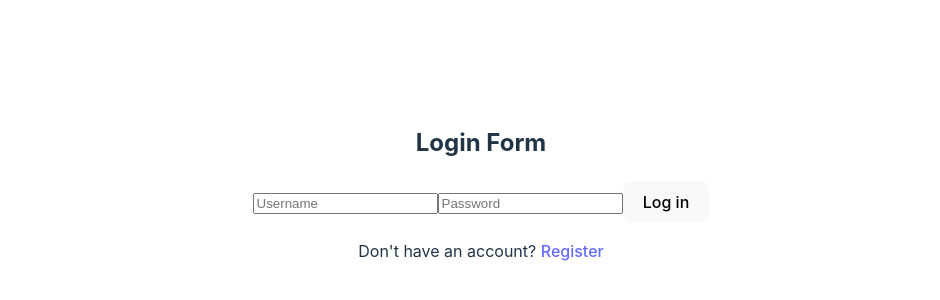
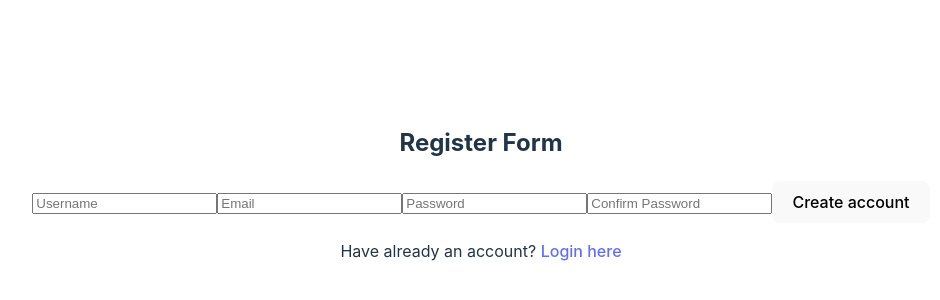
Before and after one commit to vero-code/xbot-ai, a React (Vite) app in the folder frontend/: page /register in a window 1280 px wide. Before the commit this address led to /login. Shown: the part 208-508 px from the top of the page, without its empty margins (159-1099 px from the left). Built offline with nearby package versions, Linux system fonts and the light colour scheme; no server answers.

Commit message:
Register form

```diff
--- a/frontend/src/App.tsx
+++ b/frontend/src/App.tsx
@@ -4,6 +4,7 @@ import {AuthProvider} from "./contexts/AuthContext.tsx";
 import LoginLayout from "./layouts/auth/LoginLayout.tsx";
 import ProtectedRoute from "./routes/ProtectedRoute.tsx";
 import HomeLayout from "./layouts/HomeLayout.tsx";
+import RegisterLayout from "./layouts/auth/RegisterLayout.tsx";
 
 function App() {
 
@@ -12,6 +13,7 @@ function App() {
         <AuthProvider>
             <Routes>
                 <Route path="/login" element={<LoginLayout />} />
+                <Route path="/register" element={<RegisterLayout />} />
 
                 <Route element={<ProtectedRoute />}>
                     <Route path="/" element={<HomeLayout />} />
@@ -22,4 +24,4 @@ function App() {
   )
 }
 
-export default App
+export default App;
--- a/frontend/src/contexts/AuthContext.tsx
+++ b/frontend/src/contexts/AuthContext.tsx
@@ -14,8 +14,7 @@ export const AuthProvider: React.FC<{ children: React.ReactNode }> = ({ children
     const navigate = useNavigate();
 
     useEffect(() => {
-        if (!token && window.location.pathname !== "/login") {
-            console.warn("🔒 User is not authenticated, redirecting to login...");
+        if (!token && window.location.pathname !== "/login" && window.location.pathname !== "/register") {
             navigate("/login");
         }
     }, [token, navigate]);
--- /dev/null
+++ b/frontend/src/layouts/auth/RegisterLayout.tsx
@@ -0,0 +1,13 @@
+import React from "react";
+import AuthLayout from "./AuthLayout.tsx";
+import RegisterPage from "../../pages/auth/RegisterPage.tsx";
+
+const RegisterLayout: React.FC = () => {
+    return (
+        <AuthLayout>
+            <RegisterPage />
+        </AuthLayout>
+    );
+};
+
+export default RegisterLayout;
--- a/frontend/src/pages/auth/LoginPage.tsx
+++ b/frontend/src/pages/auth/LoginPage.tsx
@@ -38,11 +38,11 @@ const LoginPage: React.FC = () => {
             <form onSubmit={handleLogin}>
                 <input type="text" placeholder="Username" value={username} onChange={(e) => setUsername(e.target.value)} required />
                 <input type="password" placeholder="Password" value={password} onChange={(e) => setPassword(e.target.value)} required />
-                <button type="submit">Log in</button>
+                <button type="submit">Login</button>
             </form>
 
             <p>
-                Don't have an account? <Link to="/register">Register</Link>
+                Have not account yet? <Link to="/register">Sign Up</Link>
             </p>
         </div>
     );
--- /dev/null
+++ b/frontend/src/pages/auth/RegisterPage.tsx
@@ -0,0 +1,84 @@
+import React, { useState } from "react";
+import { Link, useNavigate } from "react-router-dom";
+import API from "../../api.ts";
+
+const RegisterPage: React.FC = () => {
+    const [username, setUsername] = useState("");
+    const [email, setEmail] = useState("");
+    const [password, setPassword] = useState("");
+    const [confirmPassword, setConfirmPassword] = useState("");
+    const [error, setError] = useState<string | null>(null);
+    const [success, setSuccess] = useState<string | null>(null);
+
+    const navigate = useNavigate();
+
+    const handleRegister = async (e: React.FormEvent) => {
+        e.preventDefault();
+        setError(null);
+        setSuccess(null);
+
+        if (password !== confirmPassword) {
+            setError("Passwords do not match!");
+            return;
+        }
+
+        try {
+            await API.post("/auth/register", {
+                username,
+                email,
+                password
+            });
+
+            setSuccess("You have successfully registered.");
+            setTimeout(() => navigate("/login"), 2000);
+        } catch (error) {
+            console.error("You were unable to register:", error);
+            setError("Error during registration. Try again.");
+        }
+    };
+
+    return (
+        <div>
+            <h2>Register Form</h2>
+            {error && <p>{error}</p>}
+            {success && <p>{success}</p>}
+            <form onSubmit={handleRegister}>
+                <input
+                    type="text"
+                    placeholder="Username"
+                    value={username}
+                    onChange={(e) => setUsername(e.target.value)}
+                    required
+                />
+                <input
+                    type="email"
+                    placeholder="Email"
+                    value={email}
+                    onChange={(e) => setEmail(e.target.value)}
+                    required
+                />
+                <input
+                    type="password"
+                    placeholder="Password"
+                    value={password}
+                    onChange={(e) => setPassword(e.target.value)}
+                    required
+                />
+                <input
+                    type="password"
+                    placeholder="Confirm Password"
+                    value={confirmPassword}
+                    onChange={(e) => setConfirmPassword(e.target.value)}
+                    required
+                />
+                <button type="submit">Create account</button>
+            </form>
+
+            <p>
+                Have already an account? <Link to="/login">Login here</Link>
+            </p>
+        </div>
+    );
+};
+
+export default RegisterPage;
--- a/frontend/src/routes/ProtectedRoute.tsx
+++ b/frontend/src/routes/ProtectedRoute.tsx
@@ -4,7 +4,7 @@ const ProtectedRoute = () => {
     const token = localStorage.getItem("token");
     const location = useLocation();
 
-    if (!token && location.pathname !== "/login") {
+    if (!token && location.pathname !== "/login" && location.pathname !== "/register") {
         return <Navigate to="/login" replace />;
     }
 
```
